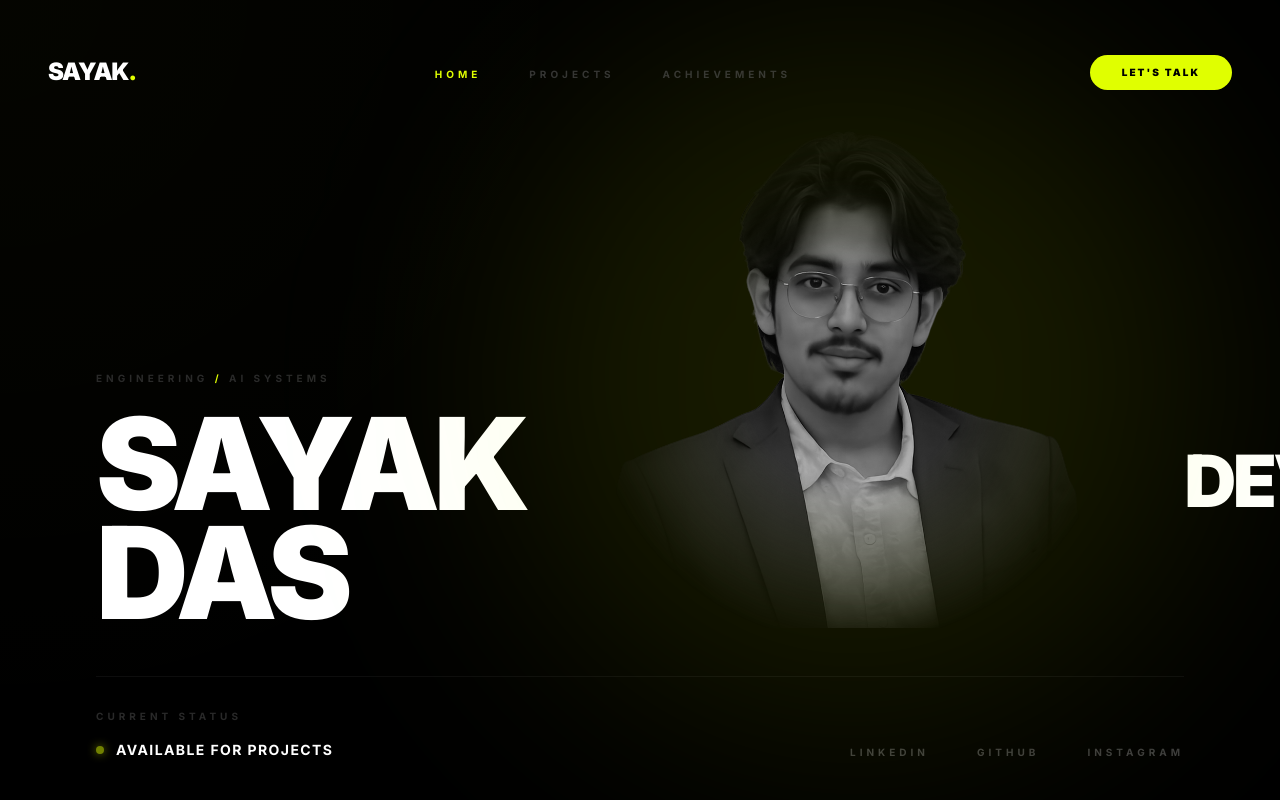
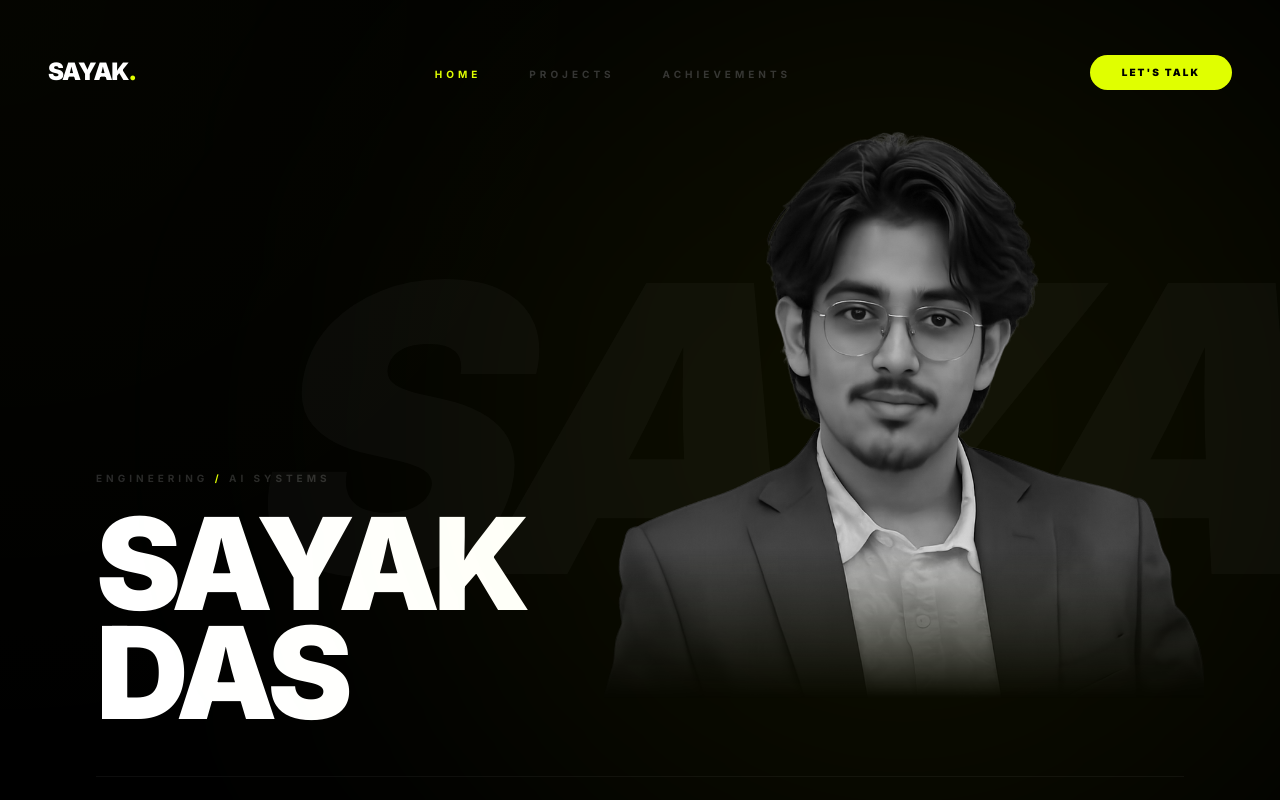
Before and after one commit to Xeffen07G/Portfolio, a React (Vite) app: page / in a window 1280 px wide. Shown: the top 800 px of the page. Built offline with nearby package versions, Linux system fonts and the light colour scheme.

Commit message:
style: make portrait natural with linear fade and background text

```diff
--- a/src/components/Hero.jsx
+++ b/src/components/Hero.jsx
@@ -58,29 +58,36 @@ const Hero = () => {
 
         {/* Center - Portrait with Magnetic Effect */}
         <div className="relative order-1 lg:order-2 shrink-0 z-20 mx-4 cursor-none">
+          {/* Background Background Text for depth */}
+          <div className="absolute top-1/2 left-1/2 -translate-x-1/2 -translate-y-1/2 pointer-events-none select-none -z-10">
+            <h2 className="text-[15rem] md:text-[20rem] lg:text-[25rem] font-black text-white/[0.03] leading-none tracking-tighter uppercase italic">
+              SAYAK
+            </h2>
+          </div>
+
           <motion.div
             ref={ref}
             onMouseMove={handleMouseMove}
             onMouseLeave={handleMouseLeave}
             style={{ x: springX, y: springY }}
-            initial={{ opacity: 0, scale: 0.9 }}
+            initial={{ opacity: 0, scale: 0.95 }}
             animate={{ opacity: 1, scale: 1 }}
-            transition={{ duration: 1.2, ease: [0.25, 0.1, 0.25, 1] }}
-            className="relative w-72 sm:w-80 md:w-[400px] lg:w-96 xl:w-[500px] transition-all duration-700 group"
+            transition={{ duration: 1.5, ease: [0.25, 0.1, 0.25, 1] }}
+            className="relative w-80 sm:w-96 md:w-[450px] lg:w-[500px] xl:w-[600px] transition-all duration-700 group"
             style={{
-              maskImage: 'radial-gradient(circle at center, black 30%, transparent 75%)',
-              WebkitMaskImage: 'radial-gradient(circle at center, black 30%, transparent 75%)',
+              maskImage: 'linear-gradient(to bottom, black 70%, transparent 95%)',
+              WebkitMaskImage: 'linear-gradient(to bottom, black 70%, transparent 95%)',
             }}
           >
             <img
               src="/profile.png"
               alt="Sayak Das"
-              className="w-full h-auto object-contain scale-105 group-hover:scale-110 transition-all duration-1000 grayscale group-hover:grayscale-0 brightness-75 group-hover:brightness-110"
+              className="w-full h-auto object-contain scale-105 group-hover:scale-110 transition-all duration-1000 grayscale group-hover:grayscale-0 brightness-90 group-hover:brightness-110"
             />
           </motion.div>
 
-          {/* Subtle Ambient Glow behind image */}
-          <div className="absolute top-1/2 left-1/2 -translate-x-1/2 -translate-y-1/2 w-[140%] h-[140%] bg-primary/10 blur-[120px] rounded-full -z-10 group-hover:bg-primary/20 transition-colors duration-1000" />
+          {/* Soft light behind the person */}
+          <div className="absolute top-1/2 left-1/2 -translate-x-1/2 -translate-y-1/2 w-[160%] h-[160%] bg-primary/5 blur-[150px] rounded-full -z-10" />
         </div>
 
         {/* Right side - Titles */}
```
